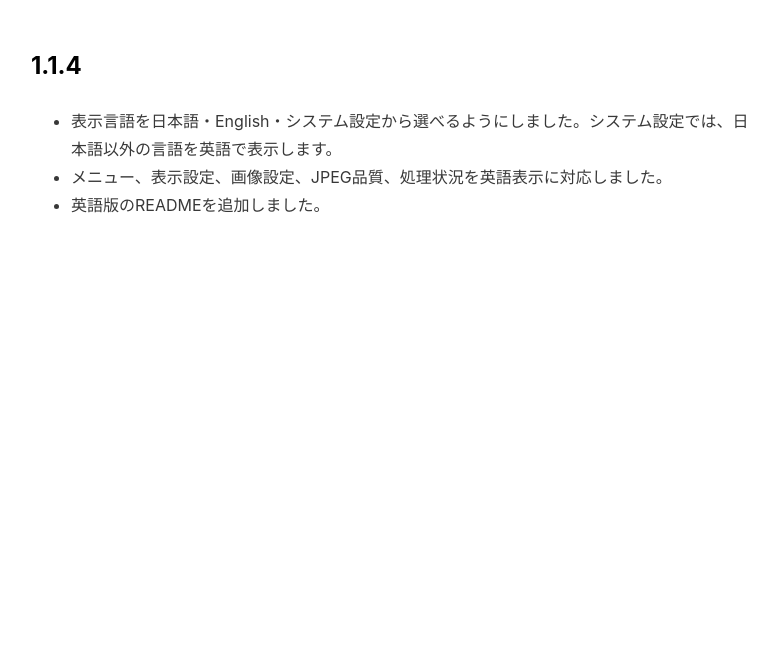
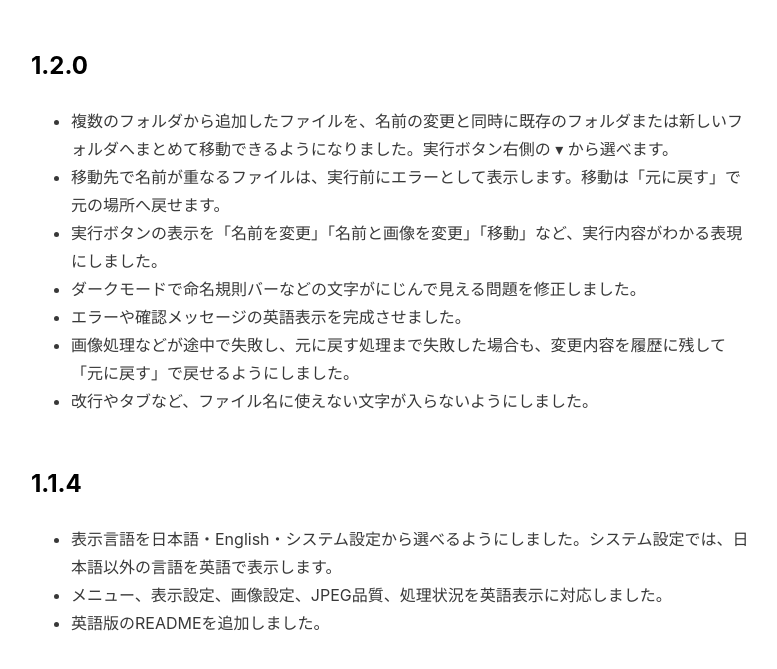
Before and after one commit to hirakke/FileRenamer, a plain HTML site: page docs/release-notes.html in a window 1280 px wide. Shown: the part 155-824 px from the top of the page, without its empty margins (249-1026 px from the left). Before the commit the page ends 800 px from the top, so only its background shows below. Drawn offline with Linux system fonts and the light colour scheme.

Commit message:
Prepare 1.2.0 release
Generated with [Devin](https://devin.ai)

Co-Authored-By: Devin <158243242+devin-ai-integration[bot]@users.noreply.github.com>

```diff
--- a/docs/release-notes.html
+++ b/docs/release-notes.html
@@ -18,6 +18,16 @@
   <main>
     <p><a href="./">← FileRenamer</a></p>
     <h1>更新履歴</h1>
+    <h2>1.2.0</h2>
+    <ul>
+      <li>複数のフォルダから追加したファイルを、名前の変更と同時に既存のフォルダまたは新しいフォルダへまとめて移動できるようになりました。実行ボタン右側の ▾ から選べます。</li>
+      <li>移動先で名前が重なるファイルは、実行前にエラーとして表示します。移動は「元に戻す」で元の場所へ戻せます。</li>
+      <li>実行ボタンの表示を「名前を変更」「名前と画像を変更」「移動」など、実行内容がわかる表現にしました。</li>
+      <li>ダークモードで命名規則バーなどの文字がにじんで見える問題を修正しました。</li>
+      <li>エラーや確認メッセージの英語表示を完成させました。</li>
+      <li>画像処理などが途中で失敗し、元に戻す処理まで失敗した場合も、変更内容を履歴に残して「元に戻す」で戻せるようにしました。</li>
+      <li>改行やタブなど、ファイル名に使えない文字が入らないようにしました。</li>
+    </ul>
     <h2>1.1.4</h2>
     <ul>
       <li>表示言語を日本語・English・システム設定から選べるようにしました。システム設定では、日本語以外の言語を英語で表示します。</li>
```
Also changed, not shown: 2 other files.
